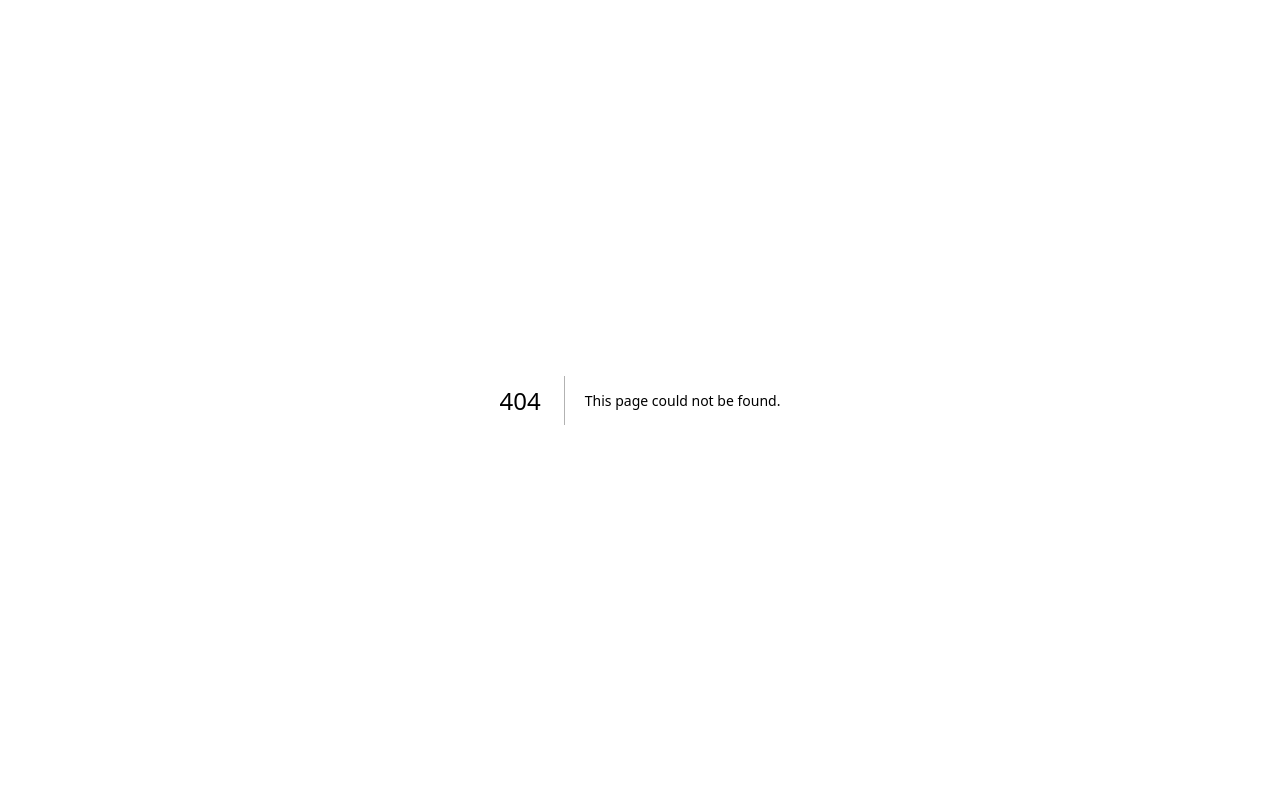
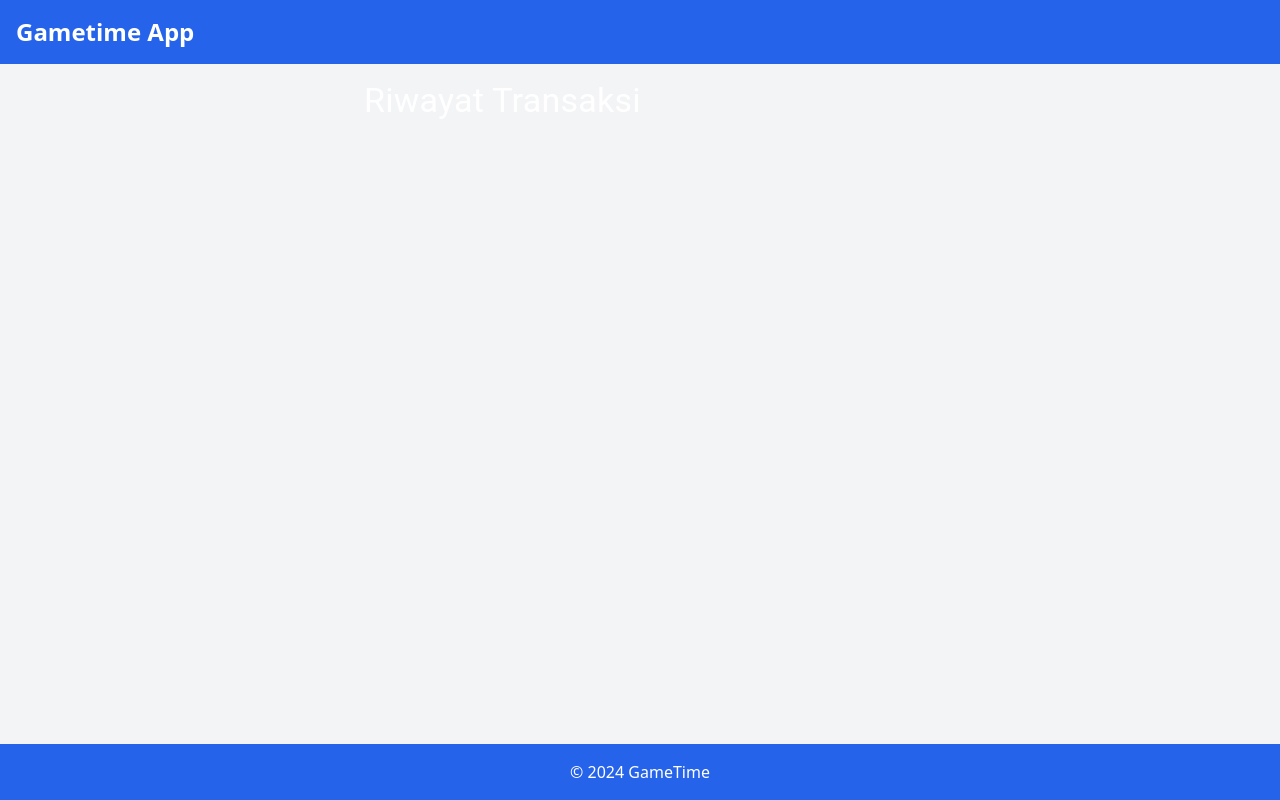
Before and after one commit to B9JagoNgadpro/gametime_frontend, a Next.js app: page /riwayat-transaksi in a window 1280 px wide. Before the commit this address had no page. Built offline with nearby package versions, Linux system fonts and the light colour scheme.

Commit message:
constants buat endpoint be

```diff
--- /dev/null
+++ b/config/constants.ts
@@ -0,0 +1,2 @@
+// Riwayat
+export const RIWAYAT_BASE_URL = process.env.RIWAYAT_BASE_URL;
--- /dev/null
+++ b/src/pages/riwayat-transaksi/index.tsx
@@ -0,0 +1,21 @@
+import Head from 'next/head';
+import { Container, Typography } from '@mui/material';
+import Layout from '../../layout/layout';
+
+export default function riwayatTransaksi() {
+  return (
+    <Layout>
+        <Container maxWidth="sm">
+        <Head>
+            <title>Riwayat Transaksi</title>
+        </Head>
+        <Typography variant="h4" component="h1" gutterBottom>
+            Riwayat Transaksi
+        </Typography>
+        {/* <Typography variant="h4" component="h1" gutterBottom>
+            Form untuk mendaftarkan Game Baru
+        </Typography> */}
+        </Container>
+    </Layout>
+  );
+}
```
Also changed, not shown: 1 other file (tests, documents, lock files or other folders).
